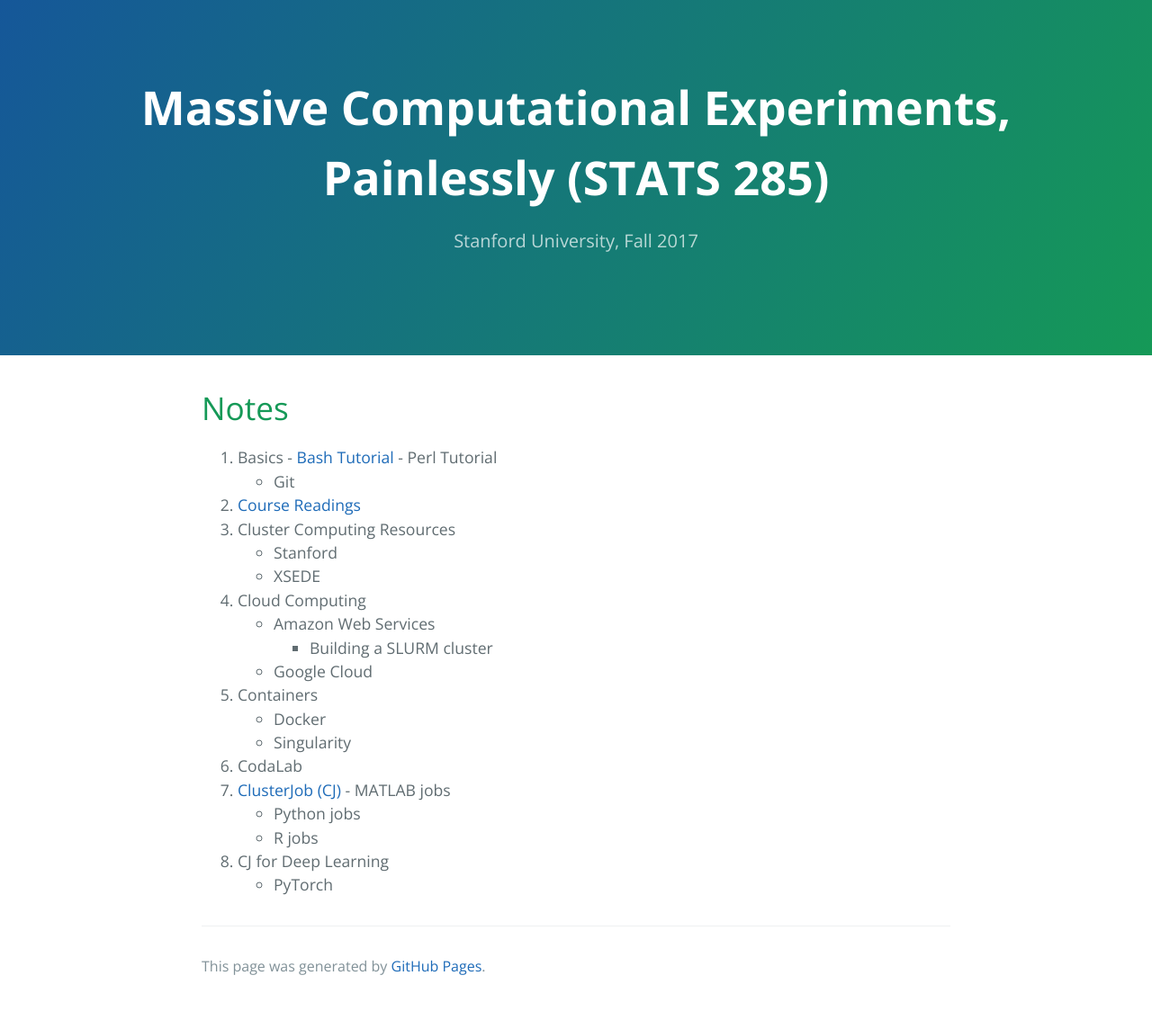
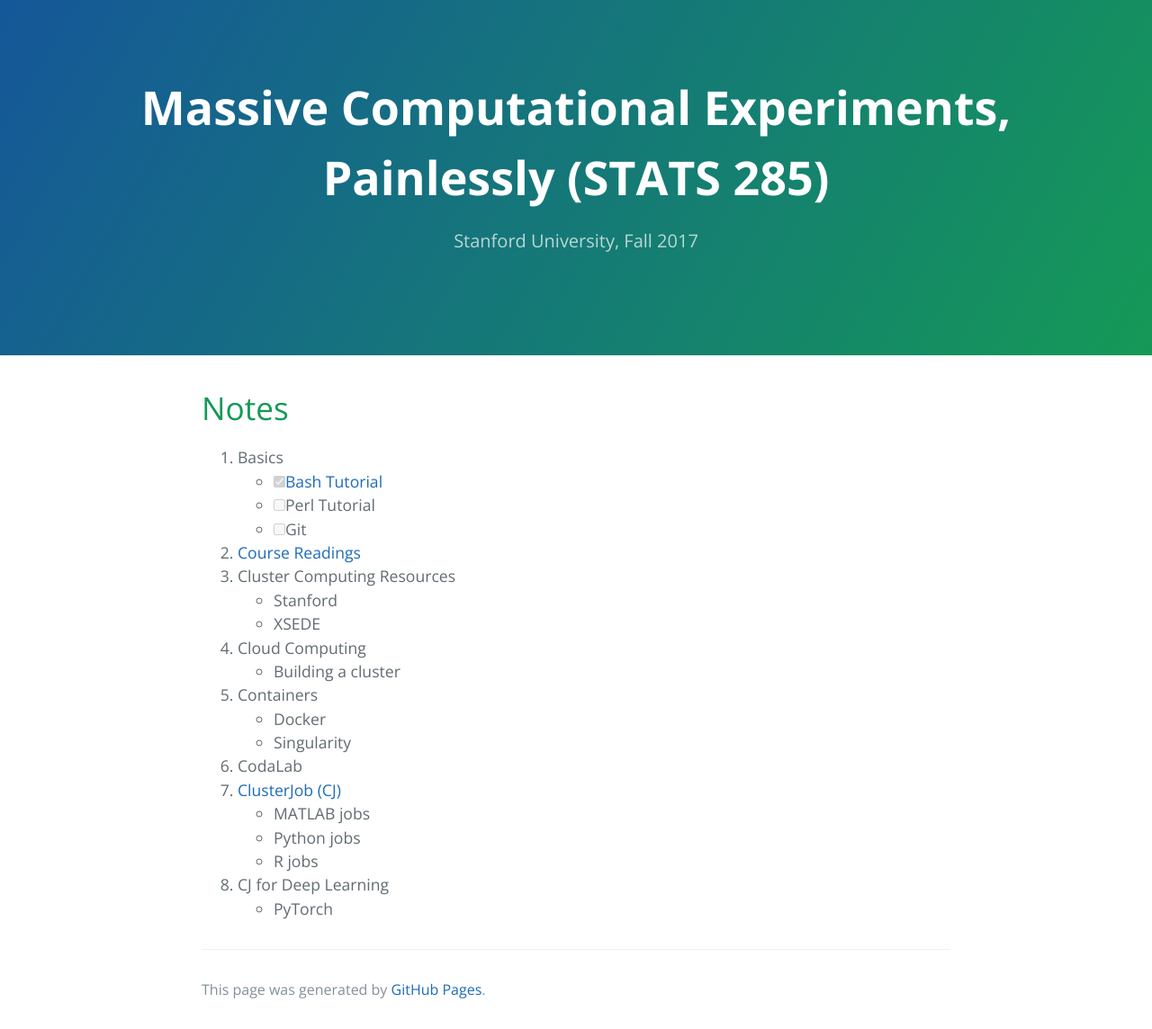
Before and after one commit to stats285/stats285.github.io, a Jekyll site: the page built from notes.md, in a window 1280 px wide. Shown: the whole page at 90% size. Built offline with Jekyll 4.4.1, drawn with Linux system fonts in a browser that asks for light colours; the repository's description, which GitHub fills in, is left out; our own code applies the rules of GitHub Pages for plain Markdown files; before the commit the page ends 1118 px from its top, so only the background shows below that.

Commit message:
restructure

```diff
--- a/notes.md
+++ b/notes.md
@@ -5,23 +5,21 @@ layout: default
 # [](#notes)Notes
 
 1.  Basics
-        - [Bash Tutorial](bash-tutorial)
-        - Perl Tutorial
-    - Git
+    - [x] [Bash Tutorial](bash-tutorial)
+    - [ ] Perl Tutorial
+    - [ ] Git
 1.  [Course Readings](readings)
 1.  Cluster Computing Resources
     - Stanford
     - XSEDE
 1.  Cloud Computing
-    - Amazon Web Services
-        - Building a SLURM cluster
-    - Google Cloud
+    - Building a cluster
 1.  Containers
     - Docker
     - Singularity
 1.  CodaLab
 1.  [ClusterJob (CJ)](http://clusterjob.org)
-        - MATLAB jobs
+    - MATLAB jobs
     - Python jobs
     - R jobs
 1.  CJ for Deep Learning
```
